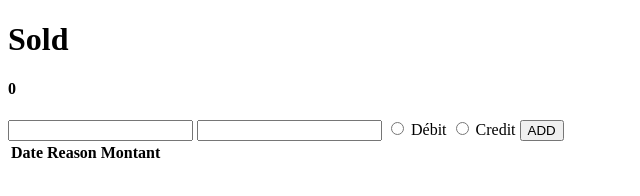
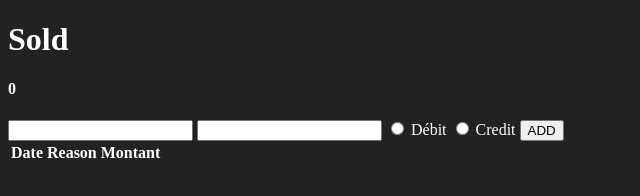
Before and after one commit to redhaam/bill-tracker, a plain HTML site: page index.html in a window 1280 px wide. Shown: the whole page, without its empty margins (0-640 px from the left). Drawn offline with Linux system fonts and the light colour scheme.

Commit message:
add dark theme

```diff
--- a/style.css
+++ b/style.css
@@ -5,3 +5,8 @@
 .text-green {
   color: green;
 }
+
+body {
+  background-color: rgb(35, 34, 34);
+  color: white;
+}
```
